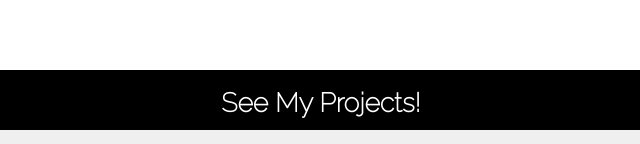
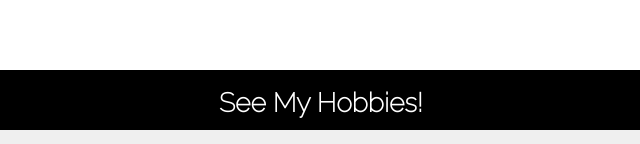
Before and after one commit to sihrc/sihrc.github.io, a plain HTML site: page views/main.html in a window 1280 px wide. Shown: the part 656-800 px from the top of the page, 319-959 px from the left. Drawn offline with nearby package versions, Linux system fonts and the light colour scheme.

Commit message:
Change projects to hobby

```diff
--- a/views/main.html
+++ b/views/main.html
@@ -47,7 +47,7 @@
 	</div> <!-- Holder -->
 
 	<div id = "projects"> <!-- Projects -->
-	<a href="" onclick="return false" id = "footer">See My Projects!</a>
+	<a href="" onclick="return false" id = "footer">See My Hobbies!</a>
 	<div id = "projectcontent">
 		<div class = 'single-project'>
 			<h1 class = "title"> KittyApp </h1>
```
